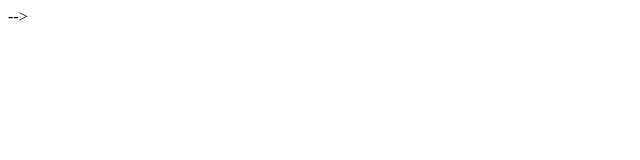
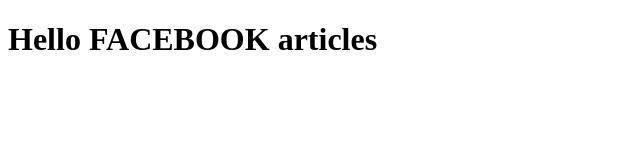
Before and after one commit to DonRalucard/DonRalucard, a plain HTML site: page index.html in a window 1280 px wide. Shown: the whole page, without its empty margins (0-640 px from the left). Drawn offline with Linux system fonts and the light colour scheme.

Commit message:
Update index.html

```diff
--- a/index.html
+++ b/index.html
@@ -1,9 +1,8 @@
 <!DOCTYPE html>
 <html>
-    <head>
-        <!<meta property="fb:pages" content="102043361949899"/></head> -->
-    </head>
-    <body>
-        <!--Hello Facebook-->
-    </body>
-</html>
+    <head><meta property="fb:pages" content="102043361949899" /><head>
+ <body>
+ <h1>Hello FACEBOOK articles<h1>
+     <p></p>
+     </body>
+     </html>
```
